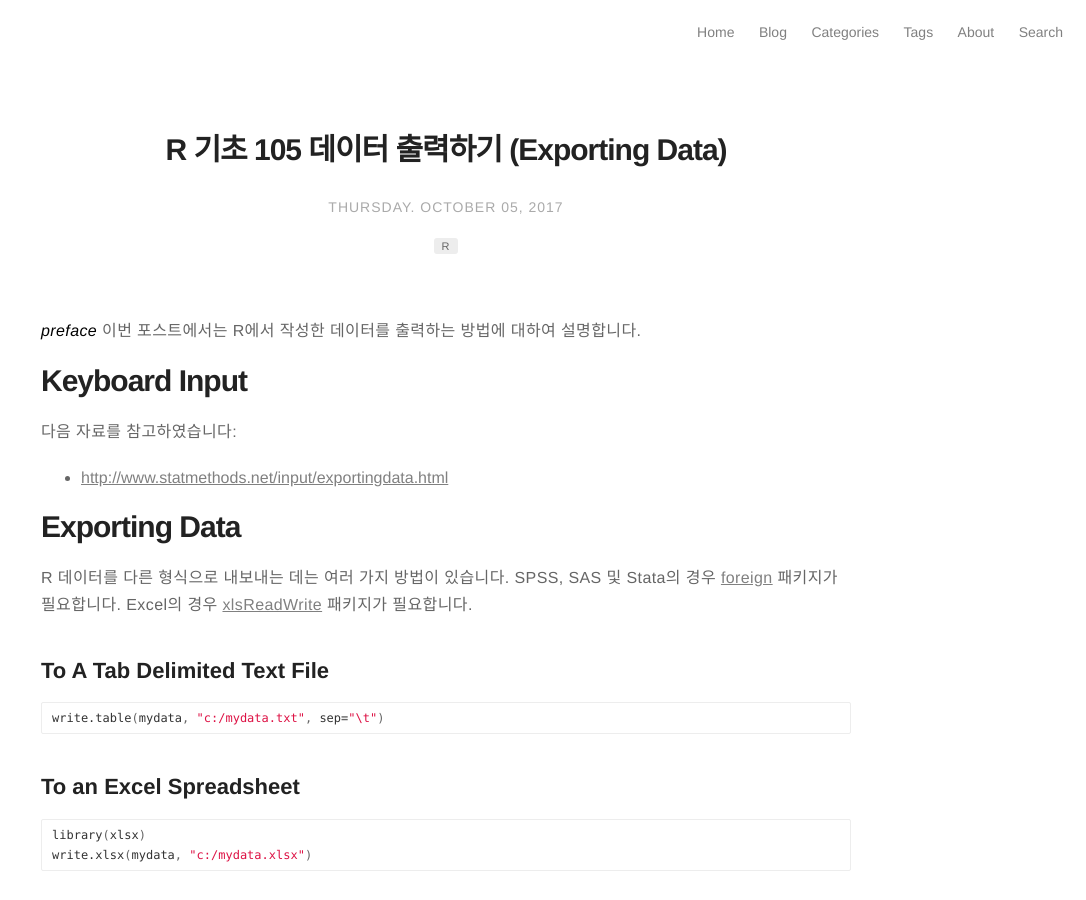
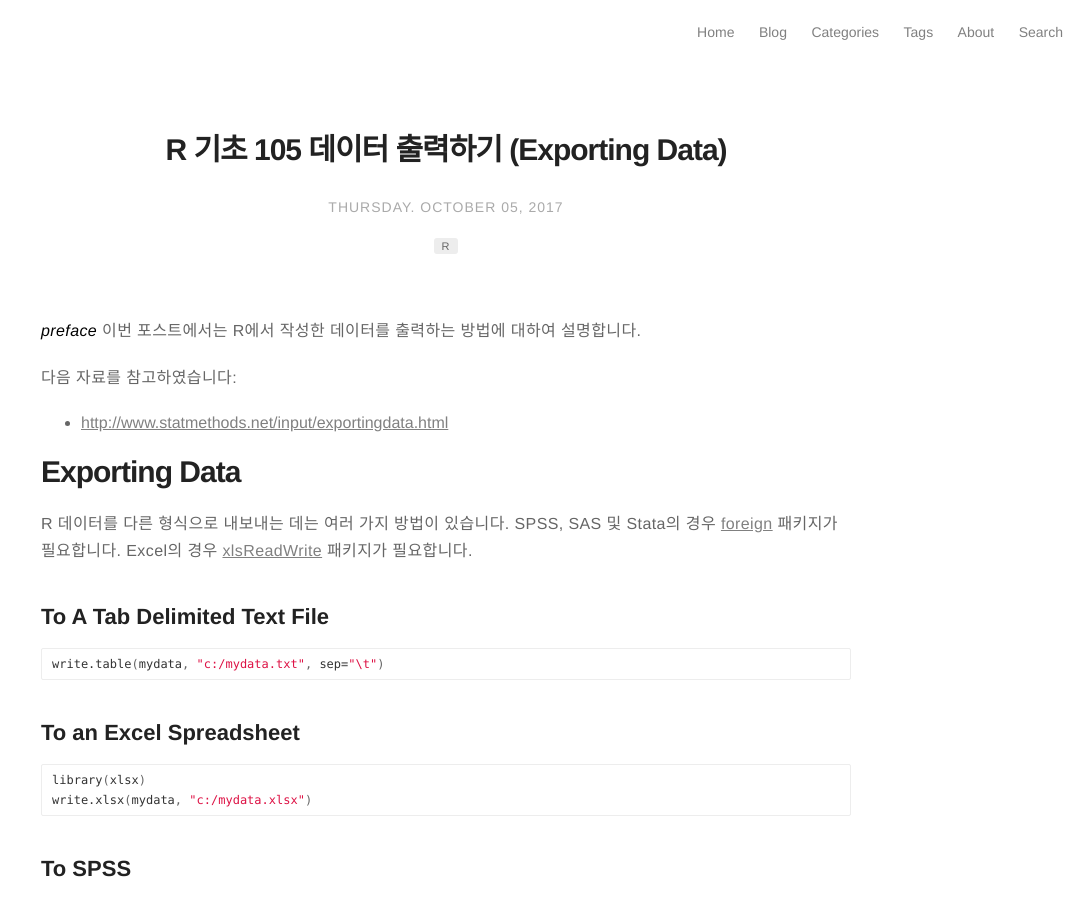
Before and after one commit to Dr-HKim/Dr-HKim.github.io, a Jekyll site: the page built from _posts/2017-10-05-R-105-Exporting-Data.md, in a window 1280 px wide and 900 px high. Shown: the whole window, without its empty margins (194-1280 px from the left). Built offline with Jekyll 4.4.1, drawn with Linux system fonts in a browser that asks for light colours.

Commit message:
Update 2017-10-05-R-105-Exporting-Data.md

```diff
--- a/_posts/2017-10-05-R-105-Exporting-Data.md
+++ b/_posts/2017-10-05-R-105-Exporting-Data.md
@@ -9,8 +9,6 @@ author: hkim
 ---
 
 ***preface*** 이번 포스트에서는 R에서 작성한 데이터를 출력하는 방법에 대하여 설명합니다.
-
-# Keyboard Input
 
 다음 자료를 참고하였습니다:
 - [http://www.statmethods.net/input/exportingdata.html](http://www.statmethods.net/input/exportingdata.html)
```
